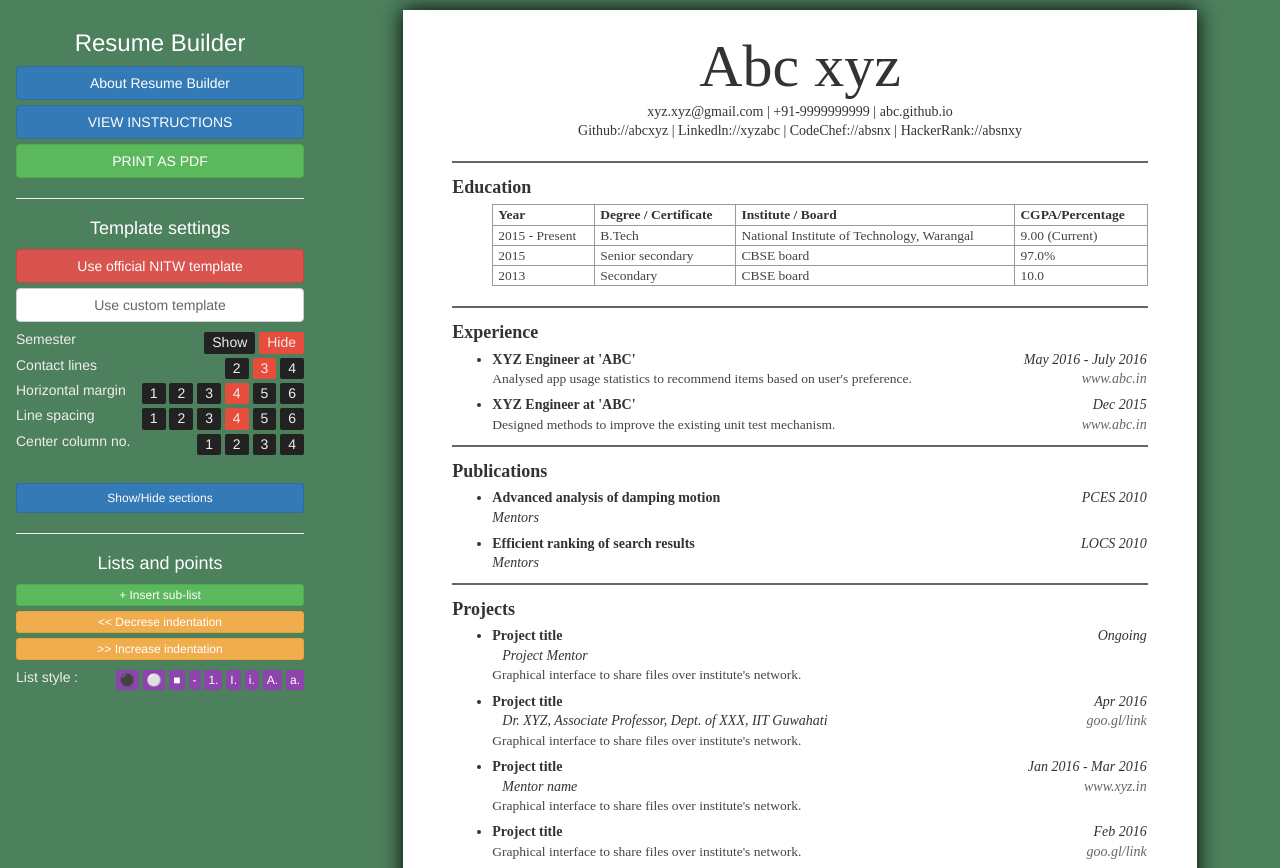
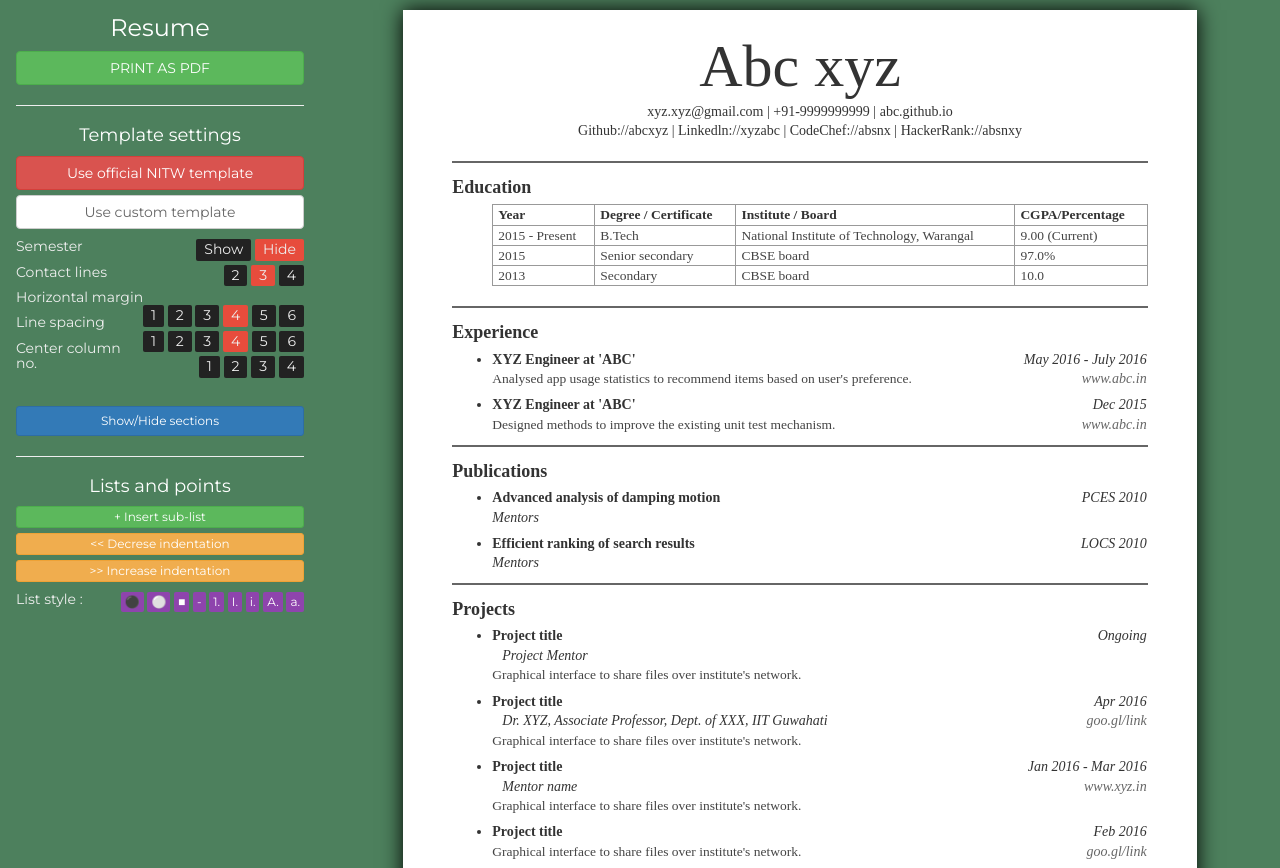
Before and after one commit to vinaysomawat/Resume-Builder, a PHP site: page / in a window 1280 px wide. Shown: the top 868 px of the page. Run offline with PHP 8.4, Linux system fonts and the light colour scheme; some web fonts are replaced.

Commit message:
removed unnecessary things

```diff
--- a/css/main.css
+++ b/css/main.css
@@ -12,9 +12,11 @@ body {
 }
 #left * {
 	color: #eee;
+    font-family: 'Montserrat', sans-serif;
 }
 #left h3 , #left h4 {
 	color: #fff;
+    margin-top: 5px;
 }
 #left .btn {
 	color: #fff;
--- a/index.html
+++ b/index.html
@@ -8,28 +8,21 @@
 	<link rel="stylesheet" type="text/css" href="css/thin_scroll.css">
 	<link rel="stylesheet" type="text/css" href="css/theme.css">
 	<link rel="stylesheet" type="text/css" href="css/main.css">
+    <link rel="stylesheet" type="text/css" href="css/header.css">
 	<link href='https://fonts.googleapis.com/css?family=Roboto:300,400,500' rel='stylesheet' type='text/css'>
 	<link href='https://fonts.googleapis.com/css?family=Droid+Serif:400,700' rel='stylesheet' type='text/css'>
+    <link href="https://fonts.googleapis.com/css?family=Montserrat&display=swap" rel="stylesheet" type='text/css'>
 	<meta name="description" content="Online document editor like interface to create and save Resume">
 	<meta name="keywords" content="resume,cv,maker,creator,generator,nitw,warangal,nit warangal,projects,computer science">
 </head>
 
 <body>
-
 <div class="container-fluid">
-
 	<div class="row">
-
-
 		<div class="col-sm-3 no-print" id="left">
-
 			<div id="panel">
-
-					<h3 class="text-center" data-toggle="modal" data-target="#aboutModal">Resume Builder</h3>
-                    <button class="btn btn-block btn-primary" data-toggle="modal" data-target="#aboutModal">About Resume Builder</button>
-
-
-				<button class="btn btn-block btn-primary" data-toggle="modal" data-target="#usageModal">VIEW INSTRUCTIONS</button>
+					<h3 class="text-center" data-toggle="modal">Resume</h3>
+             <!--   <button class="btn btn-block btn-primary" data-toggle="modal" data-target="#usageModal">VIEW INSTRUCTIONS</button> -->
 				<button class="btn btn-block btn-success" onclick="window.print()">PRINT AS PDF</button>
 
 				<hr>
@@ -573,7 +566,7 @@
 	</div>
 
 </div>
-
+<!--
 
 <div class="modal fade" id="usageModal" tabindex='-1'>
 	<div class="modal-dialog">
@@ -618,6 +611,8 @@
 	</div>
 </div>
 
+-->
+
 <div class="modal fade" id="sectionToggleModal" tabindex='-1'>
 	<div class="modal-dialog">
 		<div class="modal-content">
@@ -639,26 +634,11 @@
 	</div>
 </div>
 
-<div class="modal fade" id="aboutModal" tabindex="-1">
-    <div class="modal-dialog">
-        <div class="modal-content">
-            <div class="modal-body">
-                <button type="button" class="close" data-dismiss="modal">&times;</button>
-                <h4><strong>Resume Builder:</strong></h4><h5>This Resume Builder is created by</h5><h5><strong>Vinay Somawat (NIT Warangal)</strong> and <strong>Nitish Garg (IIT Guwahati).</strong></h5>
-                <br>
-                <h5><strong>Technologies used:</strong></h5>
-                <ul>
-                    <li>HTML/CSS/JavaScript</li>
-                    <li>Chrome Browser</li>
-                </ul>
-            </div>
-        </div>
-    </div>
-</div>
 
 <script type="text/javascript" src="js/jquery.min.js"></script>
 <script type="text/javascript" src="js/bootstrap.min.js"></script>
 <script type="text/javascript" src="js/main.js"></script>
+<script type="text/javascript" src="js/header.js"></script>
 
 </body>
 
```
